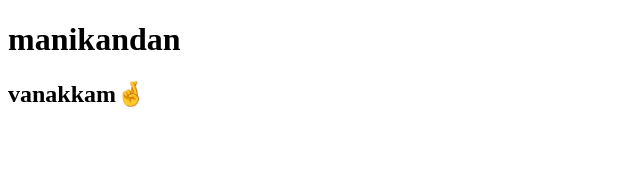
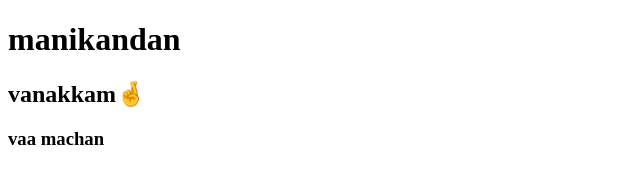
Before and after one commit to manimadhesh/manikandan, a plain HTML site: page index.html in a window 1280 px wide. Shown: the whole page, without its empty margins (0-640 px from the left). Drawn offline with Linux system fonts and the light colour scheme.

Commit message:
added head line

```diff
--- a/index.html
+++ b/index.html
@@ -8,5 +8,6 @@
   <body>
     <h1>manikandan</h1>
     <h2>vanakkam🤞</h2>
+    <h3>vaa machan</h3>
   </body>
 </html>
```
